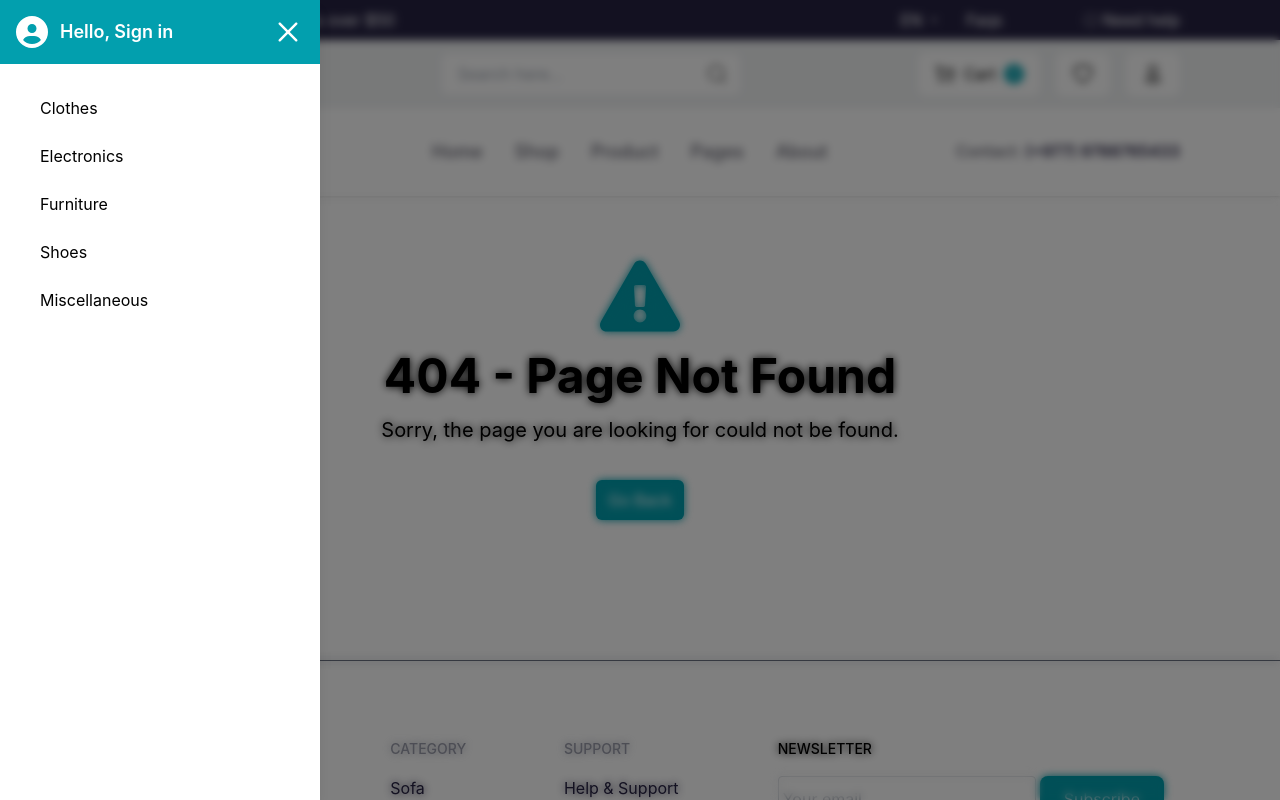
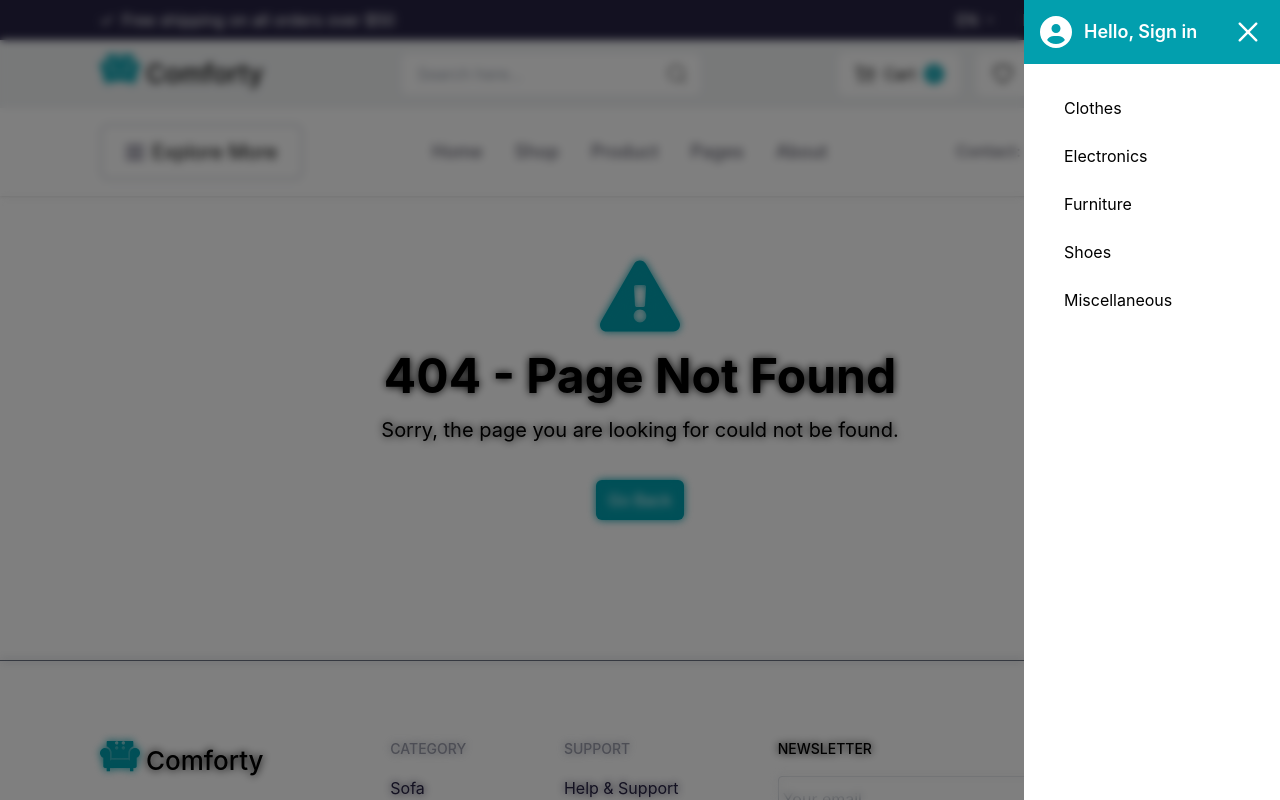
Before and after one commit to shristikoju1/comforty, a React (Vite) app in the folder comforty/: page /profile in a window 1280 px wide. Both pictures are taken after a click on the button "Explore More". Shown: the top 800 px of the page. Built offline with nearby package versions, Linux system fonts and the light colour scheme.

Commit message:
hoc added

```diff
--- a/comforty/src/Components/CategorySidebar.jsx
+++ b/comforty/src/Components/CategorySidebar.jsx
@@ -1,30 +1,15 @@
-import { RxCross2 } from "react-icons/rx";
 import { FaCircleUser } from "react-icons/fa6";
 import { NavLink } from 'react-router-dom';
-import { useState } from "react";
+import withSidebar from './withSidebar';
 
-const CategorySidebar = ({isOpen, onClose}) => {
-    const [isAllCategoriesMenuOpen, setIsAllCategoriesMenuOpen] = useState(false);
-    const toggleCategoriesSidebar = () => {
-        setIsAllCategoriesMenuOpen(!isAllCategoriesMenuOpen);
-      };
-
+const CategorySidebarContent = ({ onClose }) => {
   return (
     <div>
-        {isOpen && (
-          <div className="fixed inset-0 z-40 bg-black bg-opacity-50 backdrop-blur-sm" onClick={toggleCategoriesSidebar}></div>
-        )}
-        <div
-          className={`sidebar-container transform ${
-            isOpen ? "translate-x-0" : "-translate-x-full"
-          }`}
-        >
       {/* Sidebar Header */}
       <div className="sidebar-header">
         <div className="flex-center">
           <NavLink to={'/signup'}>
             <FaCircleUser className="w-8 h-8" />
-
           </NavLink>
           <h3 className="text-lg font-semibold">Hello, Sign in</h3>
         </div>
@@ -33,22 +18,16 @@ const CategorySidebar = ({isOpen, onClose}) => {
       {/* Categories Section */}
       <div className="sidebar-content">
         <ul className="space-y-2">
-              <li className="sidebar-list-item"><NavLink to={"/categories/1"}>Clothes</NavLink></li>
-              <li className="sidebar-list-item"><NavLink to={"/categories/2"}>Electronics</NavLink></li>
-              <li className="sidebar-list-item"><NavLink to={"/categories/3"}>Furniture</NavLink></li>
-              <li className="sidebar-list-item"><NavLink to={"/categories/4"}>Shoes</NavLink></li>
-              <li className="sidebar-list-item"><NavLink to={"/categories/5"}>Miscellaneous</NavLink></li>
+          <li className="sidebar-list-item" onClick={onClose}><NavLink to={"/categories/1"}>Clothes</NavLink></li>
+          <li className="sidebar-list-item" onClick={onClose}><NavLink to={"/categories/2"}>Electronics</NavLink></li>
+          <li className="sidebar-list-item" onClick={onClose}><NavLink to={"/categories/3"}>Furniture</NavLink></li>
+          <li className="sidebar-list-item" onClick={onClose}><NavLink to={"/categories/4"}>Shoes</NavLink></li>
+          <li className="sidebar-list-item" onClick={onClose}><NavLink to={"/categories/5"}>Miscellaneous</NavLink></li>
         </ul>
       </div>
+    </div>
+  );
+};
 
-          {/* Close Icon */}
-          <RxCross2
-            className="close-icon"
-            onClick={onClose}
-          />
-        </div>
-      </div>
-  )
-}
-
-export default CategorySidebar
+const CategorySidebar = withSidebar(CategorySidebarContent);
+export default CategorySidebar;
--- a/comforty/src/Components/Navbar/CartNavbar.jsx
+++ b/comforty/src/Components/Navbar/CartNavbar.jsx
@@ -6,14 +6,23 @@ import Profile from "@/assets/svg/profile.svg?react";
 import { NavLink, useNavigate } from "react-router-dom";
 import { useSelector } from "react-redux";
 import { useState } from "react";
-
+import ProfileSidebar from "../ProfileSidebar";
 
 const NavbarTwo = () => {
+  const [isAllCategoriesMenuOpen, setIsAllCategoriesMenuOpen] = useState(false);
+
+  const toggleCategoriesSidebar = () => {
+    setIsAllCategoriesMenuOpen(!isAllCategoriesMenuOpen);
+  };
+
+  const closeCategoriesSidebar = () => {
+    setIsAllCategoriesMenuOpen(false);
+  };
 
   const cartItems = useSelector((state) => state?.cart?.items);
   const totalCartItems = cartItems?.length;
 
-  const [searchTerm, setSearchTerm] = useState('');
+  const [searchTerm, setSearchTerm] = useState("");
   const navigate = useNavigate(); // useNavigate from react-router-dom
 
   const handleSearchTerm = (event) => {
@@ -68,6 +77,11 @@ const NavbarTwo = () => {
                 <Profile />
               </div>
             </NavLink>
+            <button onClick={toggleCategoriesSidebar}>profile</button>
+            <ProfileSidebar
+              isOpen={isAllCategoriesMenuOpen}
+              onClose={closeCategoriesSidebar}
+            />
           </div>
         </div>
       </section>
--- a/comforty/src/Components/Navbar/LangNavbar.jsx
+++ b/comforty/src/Components/Navbar/LangNavbar.jsx
@@ -1,31 +1,11 @@
 import { CiCircleAlert } from "react-icons/ci";
 import { RiArrowDropDownLine } from "react-icons/ri";
 import TickMark from "@/assets/svg/tickmark.svg?react";
-import ProfileSidebar from "../ProfileSidebar";
-import { useState } from "react";
 
 const NavbarOne = () => {
-
-  const [isAllCategoriesMenuOpen, setIsAllCategoriesMenuOpen] = useState(false);
-
-  const toggleCategoriesSidebar = () => {
-    setIsAllCategoriesMenuOpen(!isAllCategoriesMenuOpen);
-  };
-
-
-
-
-    const closeCategoriesSidebar = () => {
-      setIsAllCategoriesMenuOpen(false);
-    };
-
-
-
   return (
     <section className="items-center text-white bg-blue h-[40px] py-2 lg:flex hidden justify-between">
-      <div
-        className='flex justify-between items-center max-width w-full h-[45px]'
-      >
+      <div className="flex justify-between items-center max-width w-full h-[45px]">
         <div className="flex items-center gap-1">
           <TickMark className="flex-row mr-1 text-xs text-blue-600 tick-mark" />
           <p>Free shipping on all orders over $50</p>
@@ -46,11 +26,8 @@ const NavbarOne = () => {
               </ul>
             </div>
           </div>
-          <button onClick={toggleCategoriesSidebar}>
           <p>Faqs</p>
 
-          </button>
-          <ProfileSidebar isOpen={isAllCategoriesMenuOpen} onClose={closeCategoriesSidebar}/>
           <div className="flex items-center gap-1">
             <CiCircleAlert />
             <p>Need help</p>
--- a/comforty/src/Components/ProfileSidebar.jsx
+++ b/comforty/src/Components/ProfileSidebar.jsx
@@ -1,46 +1,24 @@
 import { NavLink } from 'react-router-dom';
-// import withSidebar from './withSidebar';
-import { useState } from 'react';
-import { RxCross2 } from "react-icons/rx";
+import withSidebar from './withSidebar';
 
-
-const ProfileSidebar = ({ isOpen, onClose }) => {
-    const [isAllCategoriesMenuOpen, setIsAllCategoriesMenuOpen] = useState(false);
-    const toggleCategoriesSidebar = () => {
-        setIsAllCategoriesMenuOpen(!isAllCategoriesMenuOpen);
-    };
-
+const ProfileSidebarContent = ({ onClose }) => {
   return (
-        <div className="p-4">
-            {isOpen && (
-                <div className="fixed inset-0 z-40 bg-black bg-opacity-50 backdrop-blur-sm" onClick={toggleCategoriesSidebar}></div>
-
-            )}
-                    <div
-          className={`sidebar-container transform ${
-            isOpen ? "translate-x-0" : "-translate-x-full"
-          }`}
-        >
     <div className='sidebar-content'>
       <h3 className="mb-4 text-lg font-semibold">User Profile</h3>
       <ul className="space-y-2">
-                <li><NavLink to="/profile" onClick={onClose}>My Profile</NavLink></li>
-                <li><NavLink to="/orders" onClick={onClose}>My Orders</NavLink></li>
-                <li><NavLink to="/settings" onClick={onClose}>Settings</NavLink></li>
+        <li>
+          <NavLink to="/profile" onClick={onClose}>My Profile</NavLink>
+        </li>
+        <li>
+          <NavLink to="/orders" onClick={onClose}>My Orders</NavLink>
+        </li>
+        <li>
+          <NavLink to="/settings" onClick={onClose}>Settings</NavLink>
+        </li>
       </ul>
-
-            </div>
-
-                      {/* Close Icon */}
-          <RxCross2
-            className="close-icon"
-            onClick={onClose}
-          />
-
-
-        </div>
     </div>
   );
 };
 
+const ProfileSidebar = withSidebar(ProfileSidebarContent);
 export default ProfileSidebar;
--- a/comforty/src/Components/withSidebar.jsx
+++ b/comforty/src/Components/withSidebar.jsx
@@ -1,41 +1,29 @@
-import { useState } from 'react';
+import { RxCross2 } from "react-icons/rx";
 
-const withSidebar = (WrappedComponent, position = 'left') => {
-  return function EnhancedComponent(props) {
-    const [isSidebarOpen, setIsSidebarOpen] = useState(false);
+const withSidebar = (WrappedComponent) => {
+  return ({ isOpen, onClose, ...props }) => {
 
-    const toggleSidebar = () => {
-      setIsSidebarOpen(!isSidebarOpen);
-    };
-
-    const closeSidebar = () => {
-      setIsSidebarOpen(false);
+    // Close sidebar when clicking on unfocused blur background
+    const handleCloseSidebar = (e) => {
+      if (e.target.classList.contains('backdrop')) {
+        onClose();
+      }
     };
 
     return (
       <div>
-        {/* Backdrop */}
-        {isSidebarOpen && (
-          <div
-            className="fixed inset-0 z-40 bg-black bg-opacity-50 backdrop-blur-sm"
-            onClick={closeSidebar}
-          ></div>
+        {isOpen && (
+          <div className="fixed inset-0 z-40 bg-black bg-opacity-50 backdrop-blur-sm backdrop" onClick={handleCloseSidebar}></div>
         )}
-
-        {/* Sidebar Container */}
         <div
-          className={`fixed top-0 h-full z-50 bg-white shadow-lg transform ${
-            position === 'left'
-              ? `${isSidebarOpen ? 'translate-x-0' : '-translate-x-full'}`
-              : `${isSidebarOpen ? 'translate-x-0' : 'translate-x-full'}`
-          } transition-transform duration-300 ease-in-out`}
-          style={{ width: '300px' }} // Adjust width as needed
+          className={`fixed right-0 top-0 h-full w-64 bg-white transform ${
+            isOpen ? "translate-x-0" : "translate-x-full"
+          } transition-transform duration-300 ease-in-out z-50`}
         >
-          <WrappedComponent
-            {...props}
-            isSidebarOpen={isSidebarOpen}
-            toggleSidebar={toggleSidebar}
-            closeSidebar={closeSidebar}
+          <WrappedComponent onClose={onClose} {...props} />
+          <RxCross2
+            className="absolute close-icon top-4 right-4"
+            onClick={onClose}
           />
         </div>
       </div>
```
Lines whose indentation alone changed are shown as unchanged.
